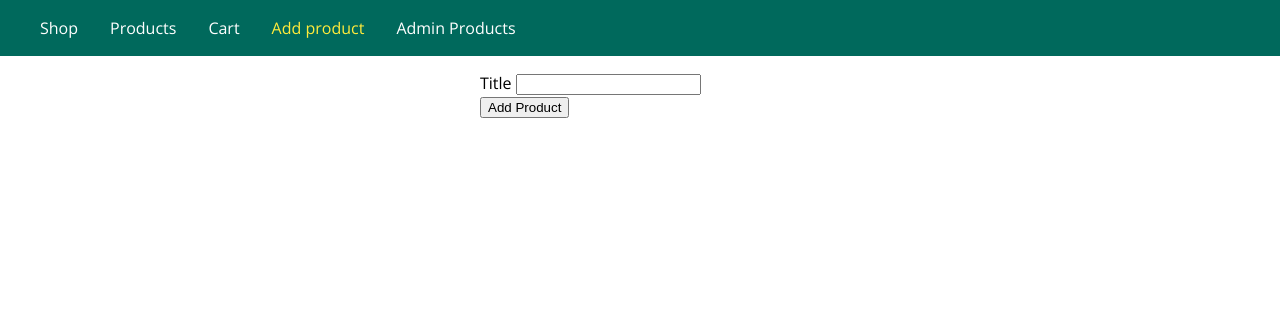
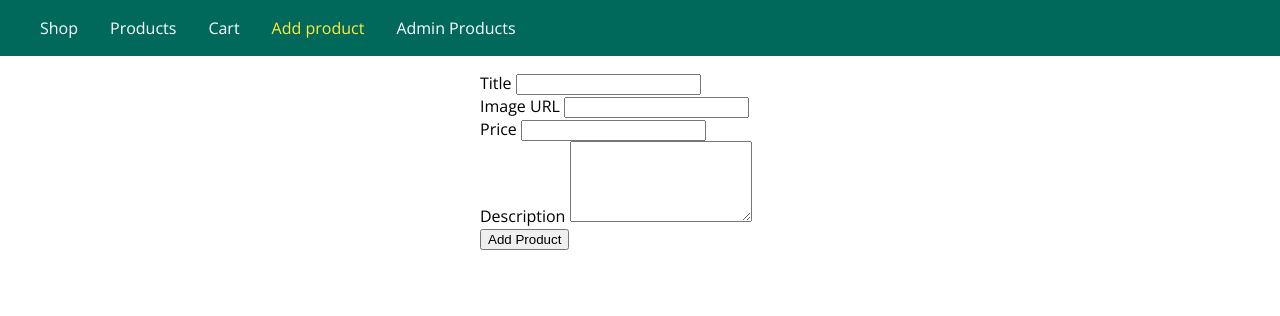
Before and after one commit to mNiechcial/NodeJSCourse, a Node server app: page /admin/add-product in a window 1280 px wide. Shown: the top 316 px of the page. Run offline with Node 20, Linux system fonts and the light colour scheme; some libraries are stand-ins or nearby versions.

Commit message:
rebuilding products model

```diff
--- a/controllers/adminController.js
+++ b/controllers/adminController.js
@@ -11,7 +11,11 @@ exports.getAddProduct = (req, res, next) => {
 };
 
 exports.postAddProduct = (req, res) => {
-    const product = new Product(req.body.title);
+    const title = req.body.title;
+    const imageUrl = req.body.imageUrl;
+    const price = req.body.price;
+    const description = req.body.description;
+    const product = new Product(title, imageUrl, price, description);
     product.save();
     res.redirect("/");
 };
--- a/data/products.json
+++ b/data/products.json
@@ -1 +1 @@
-[{"title":"hbgcvbngv"},{"title":"hbgcvbngv"},{"title":"fghfgh"},{"title":"hfghfgh"},{"title":""}]
+[{"title":"hbgcvbngv"},{"title":"hbgcvbngv"},{"title":"fghfgh"},{"title":"hfghfgh"},{"title":""},{"title":"gdfg","iamgeUrl":"dfgdfg","description":"111","price":" gdfgdfg"}]
--- a/views/admin/add-product.ejs
+++ b/views/admin/add-product.ejs
@@ -13,7 +13,18 @@
                     <label for="title">Title</label>
                     <input type="text" name="title" id="title" />
                 </div>
-
+                <div class="form-control">
+                    <label for="imageUrl">Image URL</label>
+                    <input type="text" name="imageUrl" id="imageUrl" />
+                </div>
+                <div class="form-control">
+                    <label for="price">Price</label>
+                    <input type="number" name="price" id="price" />
+                </div>
+                <div class="form-control">
+                    <label for="description">Description</label>
+                    <textarea name="description" name="price" id="description" rows="5"> </textarea>
+                </div>
                 <button type="submit">Add Product</button>
             </form>
         </main>
```
Also changed, not shown: models/product.js (+5 -2 lines), public/css/forms.css (+6 -3 lines).
